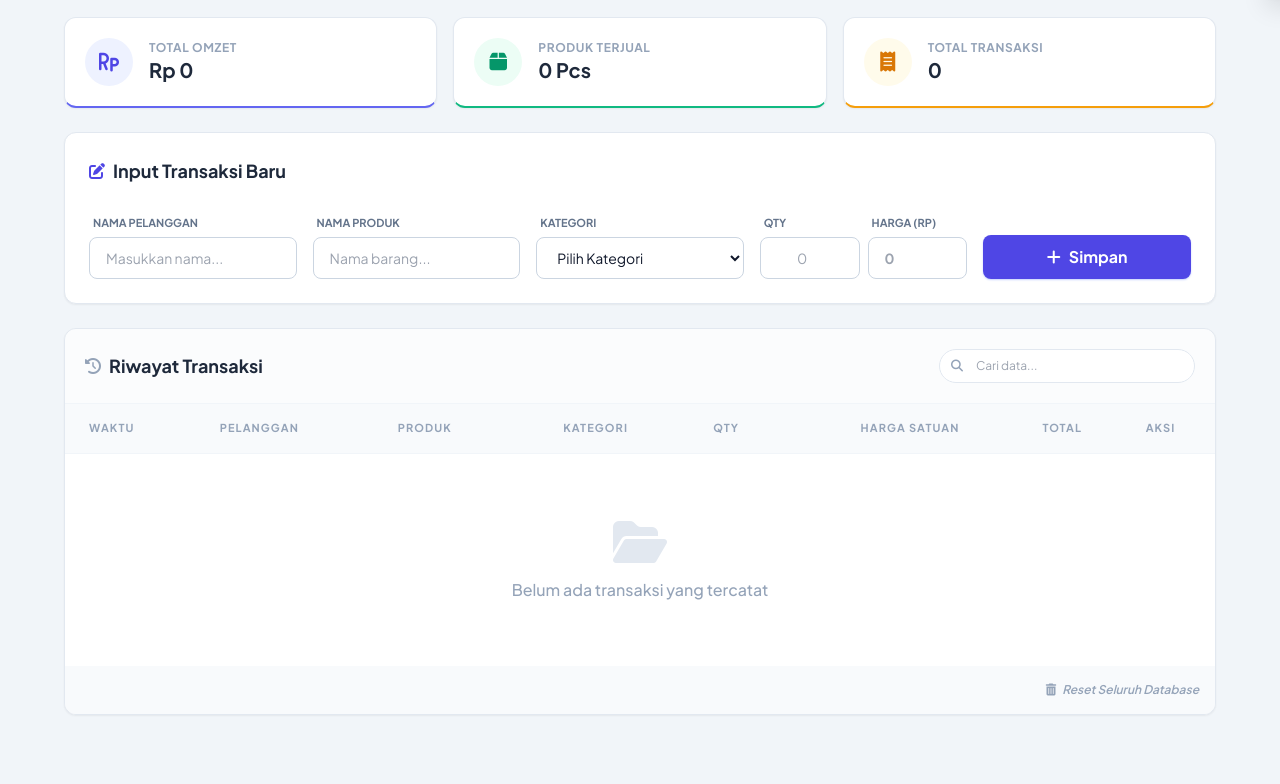
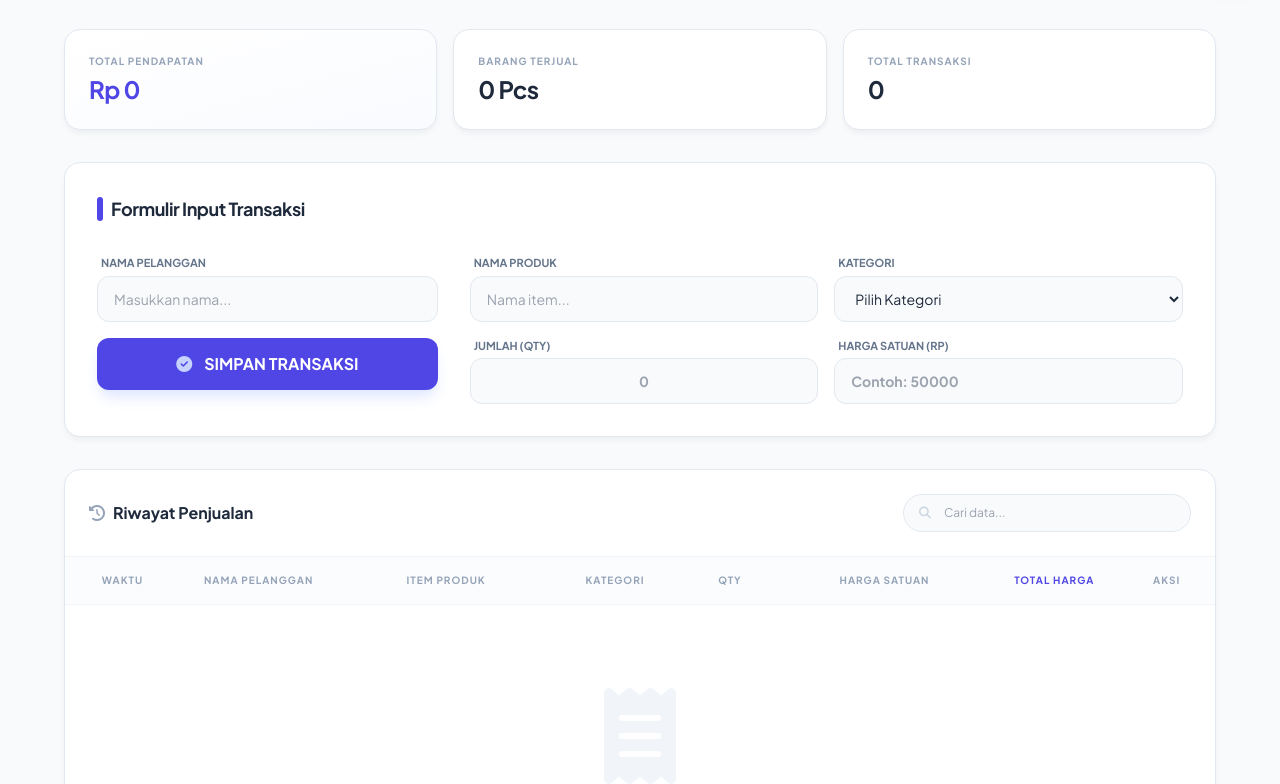
Before and after one commit to FirzaFahrezi/lydiana, a plain HTML site: page index.html in a window 1280 px wide. Shown: the part 91-875 px from the top of the page. Before the commit the page ends 838 px from the top, so only its background shows below. Drawn offline with nearby package versions, Linux system fonts and the light colour scheme.

Commit message:
Update index.html

```diff
--- a/index.html
+++ b/index.html
@@ -3,7 +3,7 @@
 <head>
     <meta charset="UTF-8">
     <meta name="viewport" content="width=device-width, initial-scale=1.0">
-    <title>Lydiana Thrifting | Professional System</title>
+    <title>Lydiana Thrifting | Professional Dashboard</title>
     <script src="https://cdn.tailwindcss.com"></script>
     <link href="https://fonts.googleapis.com/css2?family=Plus+Jakarta+Sans:wght@300;400;500;600;700&display=swap" rel="stylesheet">
     <link rel="stylesheet" href="https://cdnjs.cloudflare.com/ajax/libs/font-awesome/6.5.2/css/all.min.css">
@@ -11,161 +11,155 @@
     <style>
         body {
             font-family: 'Plus Jakarta Sans', sans-serif;
-            background-color: #f1f5f9;
-            color: #0f172a;
+            background-color: #f8fafc;
         }
         .card-system {
             background: white;
             border: 1px solid #e2e8f0;
-            box-shadow: 0 1px 3px rgba(0,0,0,0.02), 0 1px 2px rgba(0,0,0,0.04);
-            border-radius: 12px;
+            border-radius: 16px;
+            box-shadow: 0 4px 6px -1px rgba(0, 0, 0, 0.05);
         }
-        .input-field {
-            border: 1px solid #cbd5e1;
-            transition: all 0.2s;
+        /* Menghilangkan tombol panah atas-bawah pada input angka */
+        input::-webkit-outer-spin-button,
+        input::-webkit-inner-spin-button {
+            -webkit-appearance: none;
+            margin: 0;
         }
-        .input-field:focus {
-            border-color: #4f46e5;
-            ring: 2px;
-            ring-color: #818cf8;
-            outline: none;
+        input[type=number] {
+            -moz-appearance: textfield;
         }
+        .custom-scroll::-webkit-scrollbar { height: 6px; }
+        .custom-scroll::-webkit-scrollbar-track { background: #f1f1f1; }
+        .custom-scroll::-webkit-scrollbar-thumb { background: #cbd5e1; border-radius: 10px; }
     </style>
 </head>
-<body class="p-4 md:p-8">
+<body class="p-4 md:p-8 text-slate-800">
 
-    <div class="max-w-6xl mx-auto space-y-6">
+    <div class="max-w-6xl mx-auto space-y-8">
 
-        <!-- Header Section -->
-        <div class="flex flex-col md:flex-row justify-between items-start md:items-center gap-4">
-            <div>
-                <h1 class="text-2xl font-extrabold text-slate-900 tracking-tight">Lydiana <span class="text-indigo-600">Thrifting</span></h1>
-                <p class="text-slate-500 text-sm italic">Sistem Pencatatan Penjualan Terintegrasi</p>
+        <!-- Header -->
+        <div class="flex flex-col md:flex-row justify-between items-center gap-4">
+            <div class="text-center md:text-left">
+                <h1 class="text-3xl font-black text-slate-900 tracking-tight">Lydiana <span class="text-indigo-600">Thrifting</span></h1>
+                <p class="text-slate-400 text-sm font-medium">Sistem Manajemen Penjualan Retail</p>
             </div>
-            <div id="clock" class="text-right hidden md:block text-slate-400 font-medium text-sm"></div>
-        </div>
-
-        <!-- Notification Toast -->
-        <div id="toast" class="fixed top-5 right-5 z-50 transform translate-x-full transition-transform duration-300">
-            <div class="bg-slate-800 text-white px-5 py-3 rounded-lg shadow-xl flex items-center gap-3 border-l-4 border-indigo-500">
-                <i class="fas fa-check-circle text-indigo-400"></i>
-                <span id="toast-msg" class="text-sm font-semibold"></span>
+            <div class="bg-white px-5 py-2 rounded-2xl border border-slate-200 shadow-sm text-sm font-bold text-slate-600">
+                <i class="fa-regular fa-calendar-days mr-2 text-indigo-500"></i>
+                <span id="current-date"></span>
             </div>
         </div>
 
-        <!-- Stats Overview -->
-        <div class="grid grid-cols-1 md:grid-cols-3 gap-4">
-            <div class="card-system p-5 flex items-center gap-4 border-b-2 border-b-indigo-500">
-                <div class="h-12 w-12 bg-indigo-50 text-indigo-600 rounded-full flex items-center justify-center text-xl">
-                    <i class="fa-solid fa-rupiah-sign"></i>
-                </div>
-                <div>
-                    <p class="text-xs font-bold text-slate-400 uppercase tracking-wider">Total Omzet</p>
-                    <h3 id="revenue" class="text-xl font-black text-slate-800">Rp0</h3>
-                </div>
-            </div>
-            <div class="card-system p-5 flex items-center gap-4 border-b-2 border-b-emerald-500">
-                <div class="h-12 w-12 bg-emerald-50 text-emerald-600 rounded-full flex items-center justify-center text-xl">
-                    <i class="fa-solid fa-box"></i>
-                </div>
-                <div>
-                    <p class="text-xs font-bold text-slate-400 uppercase tracking-wider">Produk Terjual</p>
-                    <h3 id="total-qty" class="text-xl font-black text-slate-800">0 Pcs</h3>
-                </div>
-            </div>
-            <div class="card-system p-5 flex items-center gap-4 border-b-2 border-b-amber-500">
-                <div class="h-12 w-12 bg-amber-50 text-amber-600 rounded-full flex items-center justify-center text-xl">
-                    <i class="fa-solid fa-receipt"></i>
-                </div>
-                <div>
-                    <p class="text-xs font-bold text-slate-400 uppercase tracking-wider">Total Transaksi</p>
-                    <h3 id="transactions-count" class="text-xl font-black text-slate-800">0</h3>
-                </div>
+        <!-- Toast Notification -->
+        <div id="toast" class="fixed top-6 right-6 left-6 md:left-auto z-50 transform translate-y-[-150%] transition-transform duration-500">
+            <div class="bg-slate-900 text-white p-4 rounded-2xl shadow-2xl flex items-center justify-center gap-3">
+                <div class="h-2 w-2 bg-indigo-400 rounded-full animate-ping"></div>
+                <span id="toast-msg" class="text-sm font-bold"></span>
             </div>
         </div>
 
-        <!-- INPUT FORM SECTION (ATAS) -->
+        <!-- Statistik -->
+        <div class="grid grid-cols-1 sm:grid-cols-3 gap-4">
+            <div class="card-system p-6 bg-gradient-to-br from-white to-indigo-50/30">
+                <p class="text-[10px] font-black text-slate-400 uppercase tracking-widest mb-1">Total Pendapatan</p>
+                <h3 id="revenue" class="text-2xl font-black text-indigo-600 tracking-tight">Rp0</h3>
+            </div>
             <div class="card-system p-6">
-            <div class="flex items-center gap-2 mb-6 text-slate-800">
-                <i class="fa-solid fa-pen-to-square text-indigo-600"></i>
-                <h2 class="font-bold text-lg">Input Transaksi Baru</h2>
+                <p class="text-[10px] font-black text-slate-400 uppercase tracking-widest mb-1">Barang Terjual</p>
+                <h3 id="total-qty" class="text-2xl font-black text-slate-800 tracking-tight">0 Pcs</h3>
+            </div>
+            <div class="card-system p-6">
+                <p class="text-[10px] font-black text-slate-400 uppercase tracking-widest mb-1">Total Transaksi</p>
+                <h3 id="transactions-count" class="text-2xl font-black text-slate-800 tracking-tight">0</h3>
+            </div>
         </div>
 
-            <div class="grid grid-cols-1 md:grid-cols-3 lg:grid-cols-5 gap-4">
-                <div class="space-y-1">
+        <!-- SECTION: INPUT TRANSAKSI -->
+        <div class="card-system p-6 md:p-8">
+            <div class="flex items-center gap-2 mb-8">
+                <div class="h-6 w-1.5 bg-indigo-600 rounded-full"></div>
+                <h2 class="font-bold text-lg text-slate-800 tracking-tight">Formulir Input Transaksi</h2>
+            </div>
+
+            <div class="grid grid-cols-1 lg:grid-cols-3 gap-8">
+                <!-- Kolom Kiri: Pelanggan & Button -->
+                <div class="space-y-4">
+                    <div class="flex flex-col gap-1">
                         <label class="text-[11px] font-bold text-slate-500 uppercase ml-1">Nama Pelanggan</label>
-                    <input id="customer" type="text" placeholder="Masukkan nama..." class="input-field w-full px-4 py-2.5 rounded-lg text-sm">
+                        <input id="customer" type="text" placeholder="Masukkan nama..." class="w-full px-4 py-3 bg-slate-50 border border-slate-200 rounded-xl text-sm focus:ring-2 focus:ring-indigo-500/20 focus:border-indigo-500 outline-none transition-all">
                     </div>
-                <div class="space-y-1">
+                    <!-- Tombol Simpan di bawah nama pelanggan -->
+                    <button onclick="addTransaction()" class="w-full bg-indigo-600 hover:bg-indigo-700 text-white font-black py-3.5 rounded-xl transition-all shadow-lg shadow-indigo-100 flex items-center justify-center gap-3 group active:scale-95">
+                        <i class="fa-solid fa-check-circle text-indigo-200 group-hover:scale-125 transition-transform"></i>
+                        SIMPAN TRANSAKSI
+                    </button>
+                </div>
+
+                <!-- Kolom Kanan: Detail Produk (Grid 2 kolom di dalam) -->
+                <div class="lg:col-span-2 grid grid-cols-1 md:grid-cols-2 gap-4">
+                    <div class="flex flex-col gap-1">
                         <label class="text-[11px] font-bold text-slate-500 uppercase ml-1">Nama Produk</label>
-                    <input id="product" type="text" placeholder="Nama barang..." class="input-field w-full px-4 py-2.5 rounded-lg text-sm">
+                        <input id="product" type="text" placeholder="Nama item..." class="w-full px-4 py-3 bg-slate-50 border border-slate-200 rounded-xl text-sm focus:ring-2 focus:ring-indigo-500/20 outline-none">
                     </div>
-                <div class="space-y-1">
+                    <div class="flex flex-col gap-1">
                         <label class="text-[11px] font-bold text-slate-500 uppercase ml-1">Kategori</label>
-                    <select id="category" class="input-field w-full px-4 py-2.5 rounded-lg text-sm bg-white">
+                        <select id="category" class="w-full px-4 py-3 bg-slate-50 border border-slate-200 rounded-xl text-sm focus:ring-2 focus:ring-indigo-500/20 outline-none">
                             <option value="">Pilih Kategori</option>
                             <option>Baju</option>
                             <option>Celana</option>
                         </select>
                     </div>
-                <div class="grid grid-cols-2 gap-2">
-                    <div class="space-y-1">
-                        <label class="text-[11px] font-bold text-slate-500 uppercase ml-1">Qty</label>
-                        <input id="qty" type="number" placeholder="0" class="input-field w-full px-4 py-2.5 rounded-lg text-sm text-center">
+                    <div class="flex flex-col gap-1">
+                        <label class="text-[11px] font-bold text-slate-500 uppercase ml-1">Jumlah (Qty)</label>
+                        <input id="qty" type="number" placeholder="0" class="w-full px-4 py-3 bg-slate-50 border border-slate-200 rounded-xl text-sm text-center font-bold outline-none">
                     </div>
-                    <div class="space-y-1">
-                        <label class="text-[11px] font-bold text-slate-500 uppercase ml-1">Harga (Rp)</label>
-                        <input id="price" type="number" placeholder="0" class="input-field w-full px-4 py-2.5 rounded-lg text-sm font-bold text-indigo-600">
+                    <div class="flex flex-col gap-1">
+                        <label class="text-[11px] font-bold text-slate-500 uppercase ml-1">Harga Satuan (Rp)</label>
+                        <input id="price" type="number" placeholder="Contoh: 50000" class="w-full px-4 py-3 bg-slate-50 border border-slate-200 rounded-xl text-sm font-black text-indigo-600 outline-none">
                     </div>
-                </div>
-                <div class="flex items-end">
-                    <button onclick="addTransaction()" class="w-full bg-indigo-600 hover:bg-indigo-700 text-white font-bold py-2.5 rounded-lg transition-all flex items-center justify-center gap-2 shadow-sm shadow-indigo-200">
-                        <i class="fa-solid fa-plus"></i> Simpan
-                    </button>
                 </div>
             </div>
         </div>
 
-        <!-- HISTORY TABLE SECTION (BAWAH) -->
+        <!-- SECTION: RIWAYAT TRANSAKSI -->
         <div class="card-system overflow-hidden">
-            <div class="p-5 border-b border-slate-100 flex flex-col md:flex-row justify-between items-center gap-4 bg-slate-50/50">
+            <div class="p-6 border-b border-slate-100 flex flex-col md:flex-row justify-between items-center gap-4">
                 <div class="flex items-center gap-2">
-                    <i class="fa-solid fa-clock-rotate-left text-slate-400"></i>
-                    <h2 class="font-bold text-slate-800 text-lg">Riwayat Transaksi</h2>
+                    <i class="fa-solid fa-history text-slate-400"></i>
+                    <h2 class="font-bold text-slate-800">Riwayat Penjualan</h2>
                 </div>
-                <div class="relative w-full md:w-64">
-                    <i class="fa-solid fa-magnifying-glass absolute left-3 top-1/2 -translate-y-1/2 text-slate-400 text-xs"></i>
-                    <input id="search" onkeyup="render()" type="text" placeholder="Cari data..." class="w-full pl-9 pr-4 py-2 rounded-full border border-slate-200 text-xs focus:ring-1 focus:ring-indigo-500 outline-none">
+                <div class="relative w-full md:w-72">
+                    <i class="fa-solid fa-magnifying-glass absolute left-4 top-1/2 -translate-y-1/2 text-slate-300 text-xs"></i>
+                    <input id="search" onkeyup="render()" type="text" placeholder="Cari data..." class="w-full pl-10 pr-4 py-2.5 bg-slate-50 border border-slate-200 rounded-full text-xs outline-none focus:ring-1 focus:ring-indigo-500 transition-all">
                 </div>
             </div>
 
-            <div class="overflow-x-auto">
-                <table class="w-full text-left border-collapse">
-                    <thead class="bg-slate-50">
-                        <tr class="text-[11px] uppercase tracking-widest text-slate-400 border-b border-slate-100">
-                            <th class="px-6 py-4 font-bold">Waktu</th>
-                            <th class="px-6 py-4 font-bold">Pelanggan</th>
-                            <th class="px-6 py-4 font-bold">Produk</th>
-                            <th class="px-6 py-4 font-bold text-center">Kategori</th>
-                            <th class="px-6 py-4 font-bold text-center">Qty</th>
-                            <th class="px-6 py-4 font-bold text-right">Harga Satuan</th>
-                            <th class="px-6 py-4 font-bold text-right">Total</th>
-                            <th class="px-6 py-4 font-bold text-center">Aksi</th>
+            <div class="overflow-x-auto custom-scroll">
+                <table class="w-full text-left whitespace-nowrap">
+                    <thead>
+                        <tr class="bg-slate-50/50 text-[10px] uppercase tracking-widest text-slate-400 border-b border-slate-100">
+                            <th class="px-6 py-4 font-black text-center">Waktu</th>
+                            <th class="px-6 py-4 font-black">Nama Pelanggan</th>
+                            <th class="px-6 py-4 font-black">Item Produk</th>
+                            <th class="px-6 py-4 font-black text-center">Kategori</th>
+                            <th class="px-6 py-4 font-black text-center">Qty</th>
+                            <th class="px-6 py-4 font-black text-right">Harga Satuan</th>
+                            <th class="px-6 py-4 font-black text-right text-indigo-600">Total Harga</th>
+                            <th class="px-6 py-4 font-black text-center">Aksi</th>
                         </tr>
                     </thead>
                     <tbody id="tableBody" class="text-sm divide-y divide-slate-50">
-                        <!-- Data rows -->
+                        <!-- Rows injected by JS -->
                     </tbody>
                 </table>
             </div>
 
-            <div id="emptyState" class="hidden py-16 text-center">
-                <i class="fa-solid fa-folder-open text-slate-200 text-5xl mb-3"></i>
-                <p class="text-slate-400 font-medium">Belum ada transaksi yang tercatat</p>
+            <div id="emptyState" class="hidden py-20 text-center">
+                <div class="text-slate-100 text-8xl mb-4"><i class="fa-solid fa-receipt"></i></div>
+                <p class="text-slate-400 font-medium italic">Belum ada transaksi terekam.</p>
             </div>
 
-            <div class="p-4 bg-slate-50 flex justify-end">
-                <button onclick="resetData()" class="text-xs text-slate-400 hover:text-red-500 font-semibold transition-colors italic">
+            <div class="p-6 bg-slate-50 flex justify-end">
+                <button onclick="resetData()" class="text-[10px] text-slate-400 hover:text-red-500 font-bold transition-all uppercase tracking-widest">
                     <i class="fa-solid fa-trash-can mr-1"></i> Reset Seluruh Database
                 </button>
             </div>
@@ -182,8 +176,10 @@
         function showToast(msg) {
             const toast = document.getElementById('toast');
             document.getElementById('toast-msg').innerText = msg;
-            toast.classList.remove('translate-x-full');
-            setTimeout(() => toast.classList.add('translate-x-full'), 3000);
+            toast.style.transform = 'translateY(0)';
+            setTimeout(() => {
+                toast.style.transform = 'translateY(-150%)';
+            }, 3000);
         }
 
         function render() {
@@ -204,22 +200,22 @@
                     const realIndex = transactions.indexOf(t);
                     const total = t.qty * t.price;
                     const row = document.createElement('tr');
-                    row.className = "hover:bg-indigo-50/30 transition-colors";
+                    row.className = "hover:bg-indigo-50/20 transition-colors";
                     row.innerHTML = `
-                        <td class="px-6 py-4 text-[11px] text-slate-400 font-bold">${t.date}</td>
-                        <td class="px-6 py-4 font-bold text-slate-700">${t.customer}</td>
-                        <td class="px-6 py-4 text-slate-600 font-medium">${t.product}</td>
+                        <td class="px-6 py-4 text-[10px] font-bold text-slate-400 text-center uppercase">${t.date}</td>
+                        <td class="px-6 py-4 font-bold text-slate-800">${t.customer}</td>
+                        <td class="px-6 py-4 text-slate-600">${t.product}</td>
                         <td class="px-6 py-4 text-center">
-                            <span class="px-2 py-0.5 rounded-md text-[10px] font-black uppercase ${t.category === 'Baju' ? 'bg-blue-100 text-blue-600' : 'bg-orange-100 text-orange-600'}">
+                            <span class="px-2 py-1 rounded text-[10px] font-black uppercase ${t.category === 'Baju' ? 'bg-blue-50 text-blue-600 border border-blue-100' : 'bg-orange-50 text-orange-600 border border-orange-100'}">
                                 ${t.category}
                             </span>
                         </td>
-                        <td class="px-6 py-4 text-center font-bold text-slate-700">${t.qty}</td>
+                        <td class="px-6 py-4 text-center font-bold text-slate-700">x${t.qty}</td>
                         <td class="px-6 py-4 text-right text-slate-500">${rupiah(t.price)}</td>
-                        <td class="px-6 py-4 text-right font-black text-indigo-600">${rupiah(total)}</td>
+                        <td class="px-6 py-4 text-right font-black text-indigo-600 text-base">${rupiah(total)}</td>
                         <td class="px-6 py-4 text-center">
-                            <button onclick="deleteTransaction(${realIndex})" class="text-slate-300 hover:text-red-500 transition-colors">
-                                <i class="fas fa-trash-alt text-xs"></i>
+                            <button onclick="deleteTransaction(${realIndex})" class="text-slate-300 hover:text-red-500 transition-colors p-2">
+                                <i class="fas fa-trash-can text-sm"></i>
                             </button>
                         </td>
                     `;
@@ -227,6 +223,7 @@
                 });
             }
 
+            // Stats Update
             const totalRevenue = transactions.reduce((a, b) => a + (b.qty * b.price), 0);
             const totalQty = transactions.reduce((a, b) => a + Number(b.qty), 0);
             document.getElementById('revenue').innerText = rupiah(totalRevenue);
@@ -244,12 +241,12 @@
             const priceEl = document.getElementById('price');
 
             if (!customerEl.value || !productEl.value || !categoryEl.value || !qtyEl.value || !priceEl.value) {
-                alert('Lengkapi semua data sebelum menyimpan.');
+                alert('Tolong isi semua kolom data dengan benar.');
                 return;
             }
 
             const now = new Date();
-            const timeStr = now.toLocaleDateString('id-ID', {day:'2-digit', month:'short'}) + ' ' + now.toLocaleTimeString('id-ID', {hour:'2-digit', minute:'2-digit'});
+            const timeStr = now.toLocaleDateString('id-ID', {day:'2-digit', month:'short'}) + ', ' + now.toLocaleTimeString('id-ID', {hour:'2-digit', minute:'2-digit'});
 
             transactions.unshift({
                 date: timeStr,
@@ -260,34 +257,32 @@
                 price: Number(priceEl.value)
             });
 
+            // Reset Fields
             customerEl.value = ''; productEl.value = ''; categoryEl.value = '';
             qtyEl.value = ''; priceEl.value = '';
 
             render();
-            showToast('Transaksi Berhasil Disimpan');
+            showToast('Data Transaksi Berhasil Disimpan!');
         }
 
         function deleteTransaction(index) {
             if (confirm('Hapus transaksi ini?')) {
                 transactions.splice(index, 1);
                 render();
-                showToast('Data dihapus');
+                showToast('Transaksi telah dihapus');
             }
         }
 
         function resetData() {
-            if (confirm('Hapus seluruh data secara permanen?')) {
+            if (confirm('Seluruh riwayat akan dihapus permanen. Lanjutkan?')) {
                 transactions = [];
                 render();
-                showToast('Database dibersihkan');
+                showToast('Basis data telah direset');
             }
         }
 
-        // Live Clock
-        setInterval(() => {
-            const n = new Date();
-            document.getElementById('clock').innerText = n.toLocaleDateString('id-ID', { weekday: 'long', year: 'numeric', month: 'long', day: 'numeric' }) + ' | ' + n.toLocaleTimeString();
-        }, 1000);
+        // Set Current Date
+        document.getElementById('current-date').innerText = new Date().toLocaleDateString('id-ID', { weekday: 'long', day: 'numeric', month: 'long', year: 'numeric' });
 
         render();
     </script>
```
Lines whose indentation alone changed are shown as unchanged.
